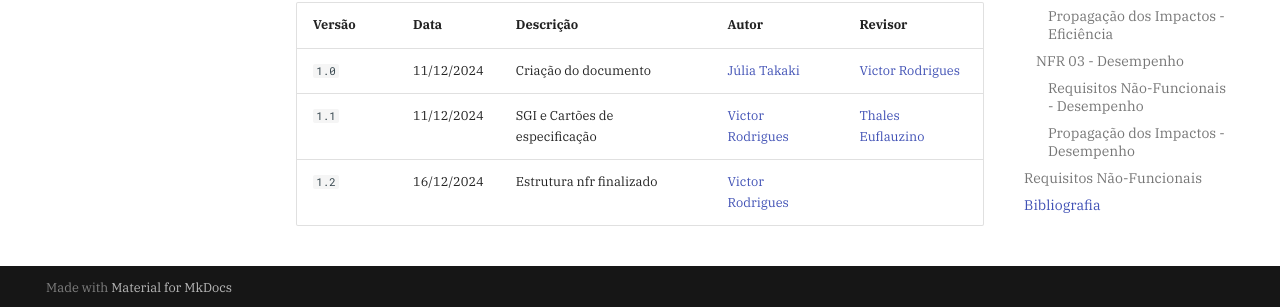
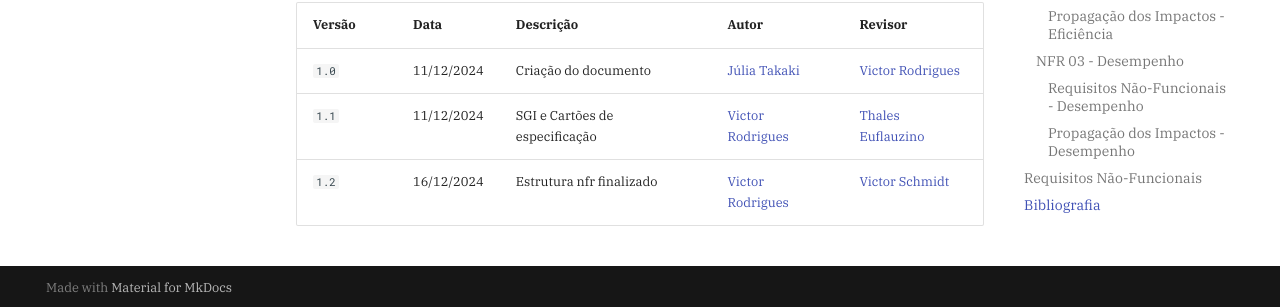
Before and after one commit to Requisitos-de-Software/2024.2-Grupo05, an MkDocs documentation site: the page built from docs/modelagem-pt2/nfr_framework.md, in a window 1280 px wide and 900 px high, scrolled down 6157 px. Shown: the part 590-897 px from the top of the window. Built offline with MkDocs 1.6.1 and Material for MkDocs 9.7.7, drawn with Linux system fonts in a browser that asks for light colours; comment, search, counter and statistics services are not loaded.

Commit message:
add revisor

```diff
--- a/docs/modelagem-pt2/nfr_framework.md
+++ b/docs/modelagem-pt2/nfr_framework.md
@@ -342,4 +342,4 @@ A Tabela 6 a seguir lista os Requisitos utilizados para a criação do NFR Frame
 | ------ | ---------- | --------- | --------- | --------------------- |
 | `1.0` | 11/12/2024  | Criação do documento | [Júlia Takaki](https://github.com/juliatakaki) | [Victor Rodrigues](https://github.com/ViictorHugoo) |
 | `1.1` | 11/12/2024  | SGI e Cartões de especificação | [Victor Rodrigues](https://github.com/ViictorHugoo) | [Thales Euflauzino](https://github.com/thaleseuflauzino)|
-| `1.2` | 16/12/2024  | Estrutura nfr finalizado | [Victor Rodrigues](https://github.com/ViictorHugoo) | |
+| `1.2` | 16/12/2024  | Estrutura nfr finalizado | [Victor Rodrigues](https://github.com/ViictorHugoo) | [Victor Schmidt](https://github.com/moonshinerd) |
```
